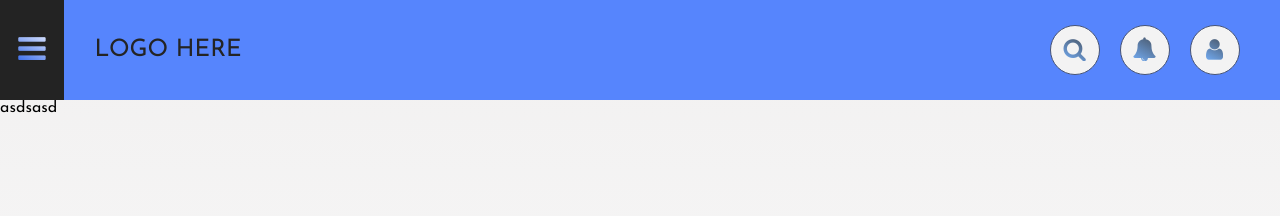
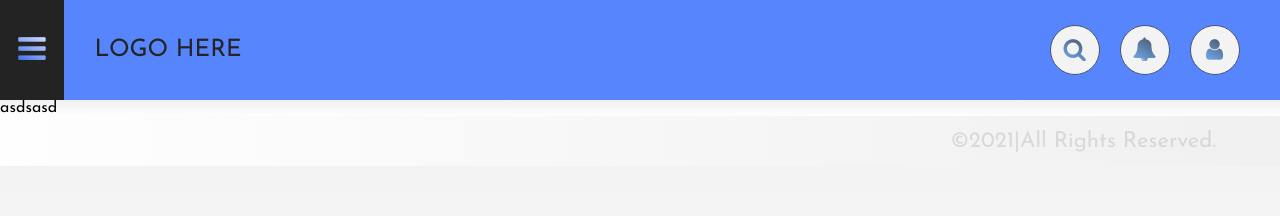
Before and after one commit to vadimkalaida/djinni_task1, a React (Create React App) app in the folder task1/task1/: page / in a window 1280 px wide. Shown: the top 216 px of the page. Built offline with nearby package versions, Linux system fonts and the light colour scheme.

Commit message:
footer is ready

```diff
--- a/task1/task1/src/App.js
+++ b/task1/task1/src/App.js
@@ -1,6 +1,7 @@
 import './App.scss';
 import HeaderComponent from './components/HeaderComponent/HeaderComponent';
 import LeftBarComponent from "./components/LeftBarComponent/LeftBarComponent";
+import FooterComponent from "./components/FooterComponent/FooterComponent";
 import { AppBlock, AppContent } from "./elements";
 
 const App = () => {
@@ -11,6 +12,7 @@ const App = () => {
         <LeftBarComponent />
         asdsasd
       </AppContent>
+      <FooterComponent />
     </AppBlock>
   );
 };
--- /dev/null
+++ b/task1/task1/src/components/FooterComponent/FooterComponent.js
@@ -0,0 +1,14 @@
+import React from "react";
+import { Footer, FooterContainer, FooterParagraph } from './elements';
+
+const FooterComponent = () => {
+  return(
+    <Footer>
+      <FooterContainer>
+        <FooterParagraph>&#169;{new Date().getFullYear()}|All Rights Reserved.</FooterParagraph>
+      </FooterContainer>
+    </Footer>
+  );
+};
+
+export default FooterComponent;
--- /dev/null
+++ b/task1/task1/src/components/FooterComponent/elements.js
@@ -0,0 +1,33 @@
+import styled from 'styled-components';
+
+export const Footer = styled.footer`
+  width: 100%;
+  height: 50px;
+  background: #fff;
+  background: -webkit-linear-gradient(90deg, #FEFEFE, #F1F0F0);
+  background: linear-gradient(90deg, #FEFEFE, #F1F0F0);
+`;
+
+export const FooterContainer = styled.div`
+  width: 90%;
+  height: 100%;
+  margin: auto;
+  display: flex;
+  align-items: center;
+  justify-content: flex-end;
+`;
+
+export const FooterParagraph = styled.div`
+  color: #000;
+  opacity: .1;
+  font-size: 22px;
+  @media(min-width: 700px) and (max-width: 1100px) {
+    font-size: 20px;
+  }
+  @media(min-width: 470px) and (max-width: 699px) {
+    font-size: 18px;
+  }
+  @media(min-width: 320px) and (max-width: 469px) {
+    font-size: 16px;
+  }
+`;
--- a/task1/task1/src/elements.js
+++ b/task1/task1/src/elements.js
@@ -28,4 +28,7 @@ export const AppContent = styled.div`
   width: 100%;
   display: flex;
   position: relative;
+  background: #fff;
+  background: -webkit-linear-gradient(to bottom, #F1F0F0, #FEFEFE);
+  background: linear-gradient(to bottom, #F1F0F0, #FEFEFE);
 `;
```
Also changed, not shown: 1 other file (tests, documents, lock files or other folders).
